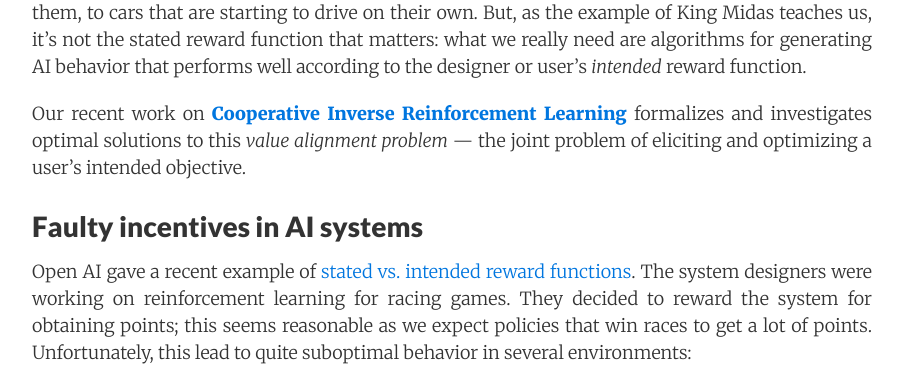
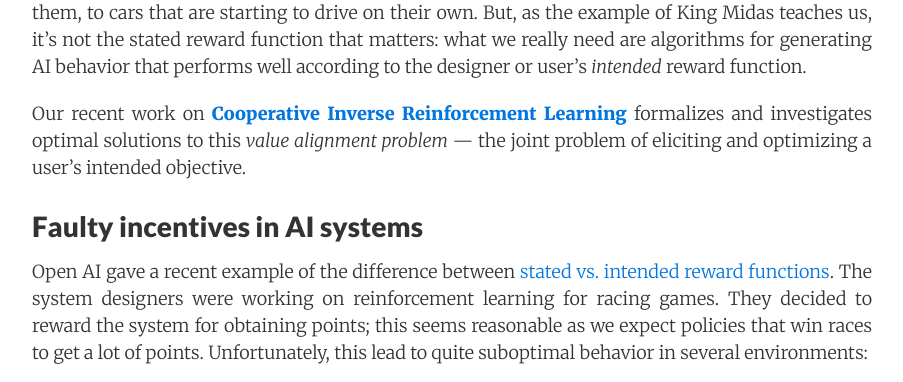
Before and after one commit to bairblog/bairblog.github.io, a Jekyll site: the page built from _posts/2017-08-15-cooperatively-learning-human-values.md, in a window 1280 px wide and 900 px high, scrolled down 992 px, cut to the strip 0-382 px from the top of the window. Shown: the whole strip, without its empty margins (188-1091 px from the left). Built offline with Jekyll 4.4.1, drawn with Linux system fonts in a browser that asks for light colours; nearby versions of some CDN libraries; comment, search, counter and statistics services are not loaded.

Commit message:
Added dylan's second to last change. last one would be censoring the tweet

```diff
--- a/_posts/2017-08-15-cooperatively-learning-human-values.md
+++ b/_posts/2017-08-15-cooperatively-learning-human-values.md
@@ -45,7 +45,7 @@ and optimizing a user’s intended objective.
 
 ## Faulty incentives in AI systems
 
-Open AI gave a recent example of
+Open AI gave a recent example of the difference between
 <a href="https://blog.openai.com/faulty-reward-functions/">stated vs. intended reward functions</a>.
 The system designers were working on reinforcement learning for racing games.
 They decided to reward the system for obtaining points; this seems reasonable as
```
